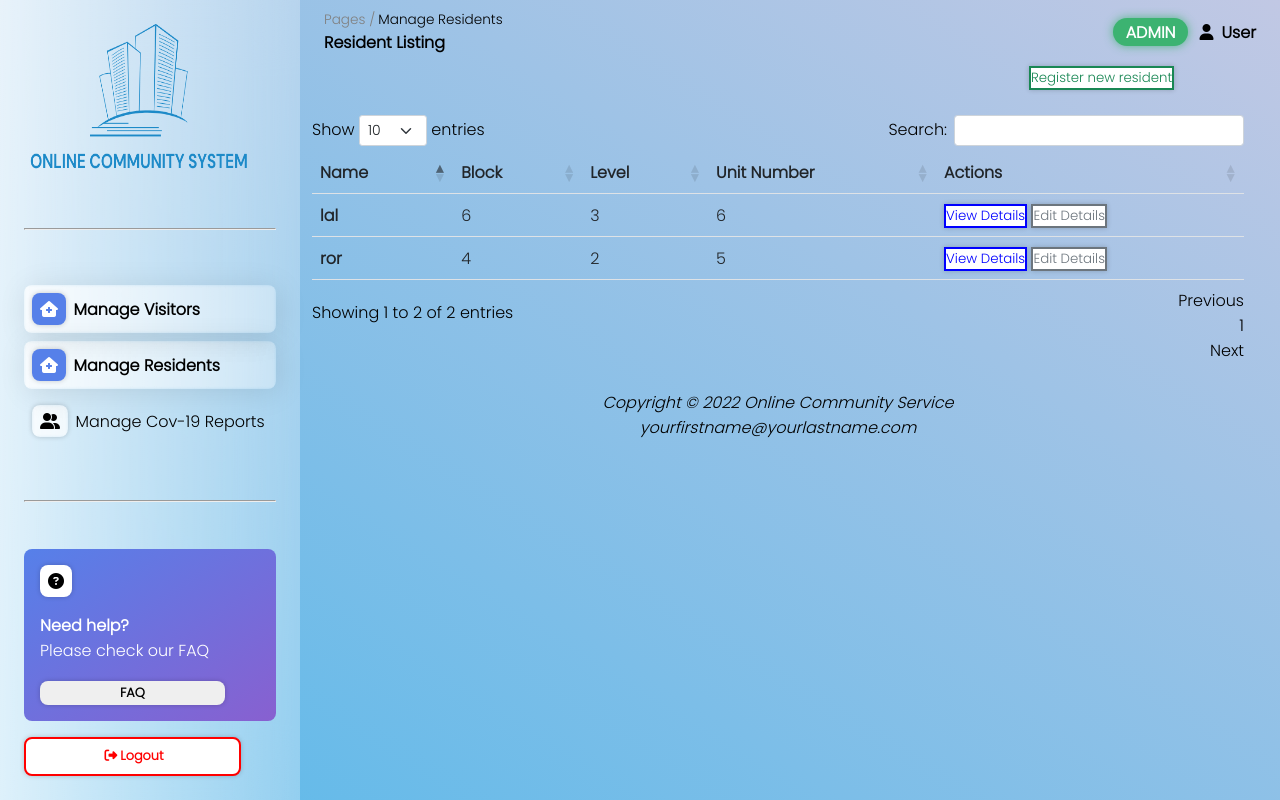
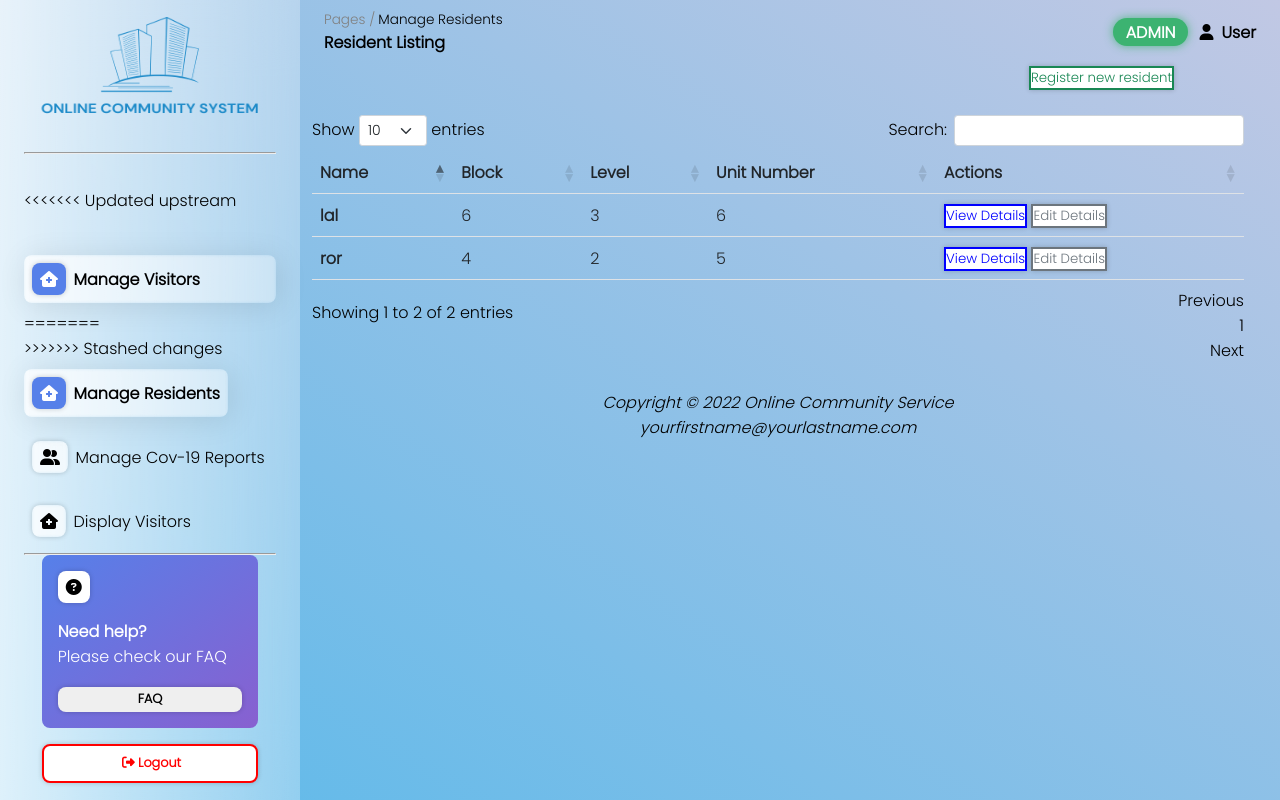
Before and after one commit to mekukun/OC-Team1, a PHP site: page /admin/manageresidents.php in a window 1280 px wide. Run offline with PHP 8.4, Linux system fonts and the light colour scheme; a user stored in the database is signed in; data comes from the database, SQL or seed files in the repository; some libraries are stand-ins or nearby versions.

Commit message:
Update 2:52PM

```diff
--- a/admin/manageResidents.php
+++ b/admin/manageResidents.php
@@ -1,14 +1,8 @@
 <?php
 session_start();
-
-if (isset($_SESSION['adminid']) && isset($_SESSION['email']) && isset($_SESSION['userType'])) {
-    $adminID = $_SESSION['adminid'];
-    $email = $_SESSION['email'];
-    $userType = $_SESSION['userType'];
-} else {
+if (empty($_SESSION['adminid'])) {
     header("Location: ../login.php");
 }
-
 ?>
 <!DOCTYPE html>
 <html lang="en">
@@ -31,10 +25,11 @@ if (isset($_SESSION['adminid']) && isset($_SESSION['email']) && isset($_SESSION[
 
 <body>
     <nav>
-        <div class="container">
-            <img src="../assets/img/logo.png" width="230" height="150">
+        <div class="bottom icontainer">
+            <img src="../assets/img/logo.png" width="230" height="100">
         </div>
         <hr />
+<<<<<<< Updated upstream
         <div class="container">
             <a href="Display_visitors_details.php">
                 <div class="selected navcontrol">
@@ -42,6 +37,9 @@ if (isset($_SESSION['adminid']) && isset($_SESSION['email']) && isset($_SESSION[
                     <span>Manage Visitors</span>
                 </div>
             </a>
+=======
+        <div class="icontainer">
+>>>>>>> Stashed changes
             <a href="manageresidents.php">
                 <div class="selected navcontrol">
                     <i class="fa-solid fa-house-medical"></i>
@@ -54,9 +52,15 @@ if (isset($_SESSION['adminid']) && isset($_SESSION['email']) && isset($_SESSION[
                     <span>Manage Cov-19 Reports</span>
                 </div>
             </a>
+            <a href="Display_visitors_details.php">
+                <div class="navcontrol">
+                    <i class="fa-solid fa-house-medical"></i>
+                    <span>Display Visitors</span>
+                </div>
+            </a>
         </div>
         <hr />
-        <div class="bottom container">
+        <div class="bottom icontainer">
             <div class="profilebox">
                 <div><i class="fa-solid fa-circle-question"></i></div>
                 <div class="wordprofilebox">
--- a/admin/managecovreport.php
+++ b/admin/managecovreport.php
@@ -92,7 +92,7 @@ function getactivityinfo($activity)
       <a href="Display_visitors_details.php">
         <div class="navcontrol">
           <i class="fa-solid fa-house-medical"></i>
-          <span>Manage Visitors</span>
+          <span>Display Visitors</span>
         </div>
       </a>
     </div>
--- a/admin/registerNewResident.php
+++ b/admin/registerNewResident.php
@@ -51,6 +51,12 @@ if (isset($_SESSION['adminid']) && isset($_SESSION['email']) && isset($_SESSION[
                 <div class="navcontrol">
                     <i class="fa-solid fa-user-group"></i>
                     <span>Manage Cov-19 Reports</span>
+                </div>
+            </a>
+            <a href="Display_visitors_details.php">
+                <div class="navcontrol">
+                    <i class="fa-solid fa-house-medical"></i>
+                    <span>Display Visitors</span>
                 </div>
             </a>
         </div>
--- a/admin/viewResidentDetails.php
+++ b/admin/viewResidentDetails.php
@@ -52,6 +52,12 @@ if (isset($_SESSION['adminid']) && isset($_SESSION['email']) && isset($_SESSION[
                 <div class="navcontrol">
                     <i class="fa-solid fa-user-group"></i>
                     <span>Manage Cov-19 Reports</span>
+                </div>
+            </a>
+            <a href="Display_visitors_details.php">
+                <div class="navcontrol">
+                    <i class="fa-solid fa-house-medical"></i>
+                    <span>Display Visitors</span>
                 </div>
             </a>
         </div>
--- a/resident/registervisitor.php
+++ b/resident/registervisitor.php
@@ -104,7 +104,7 @@ if (empty($_SESSION['userid'])) {
                   </div><br>
 
                   <!-- Address -->
-                  <div class="address">
+                  <div class="info">
                     <div class="globe">
                       <div class="input-box">
                         <span class="details">City </span>
@@ -113,7 +113,7 @@ if (empty($_SESSION['userid'])) {
 
                       <div class="input-box">
                         <span class="details">Province/Country</span>
-                        prov: <input class="ab" type="text" placeholder="Eg. United Arab Emirates" name="Province" id="prov">
+                        <input class="ab" type="text" placeholder="Eg. United Arab Emirates" name="Province" id="prov">
                       </div>
                     </div>
 
```
